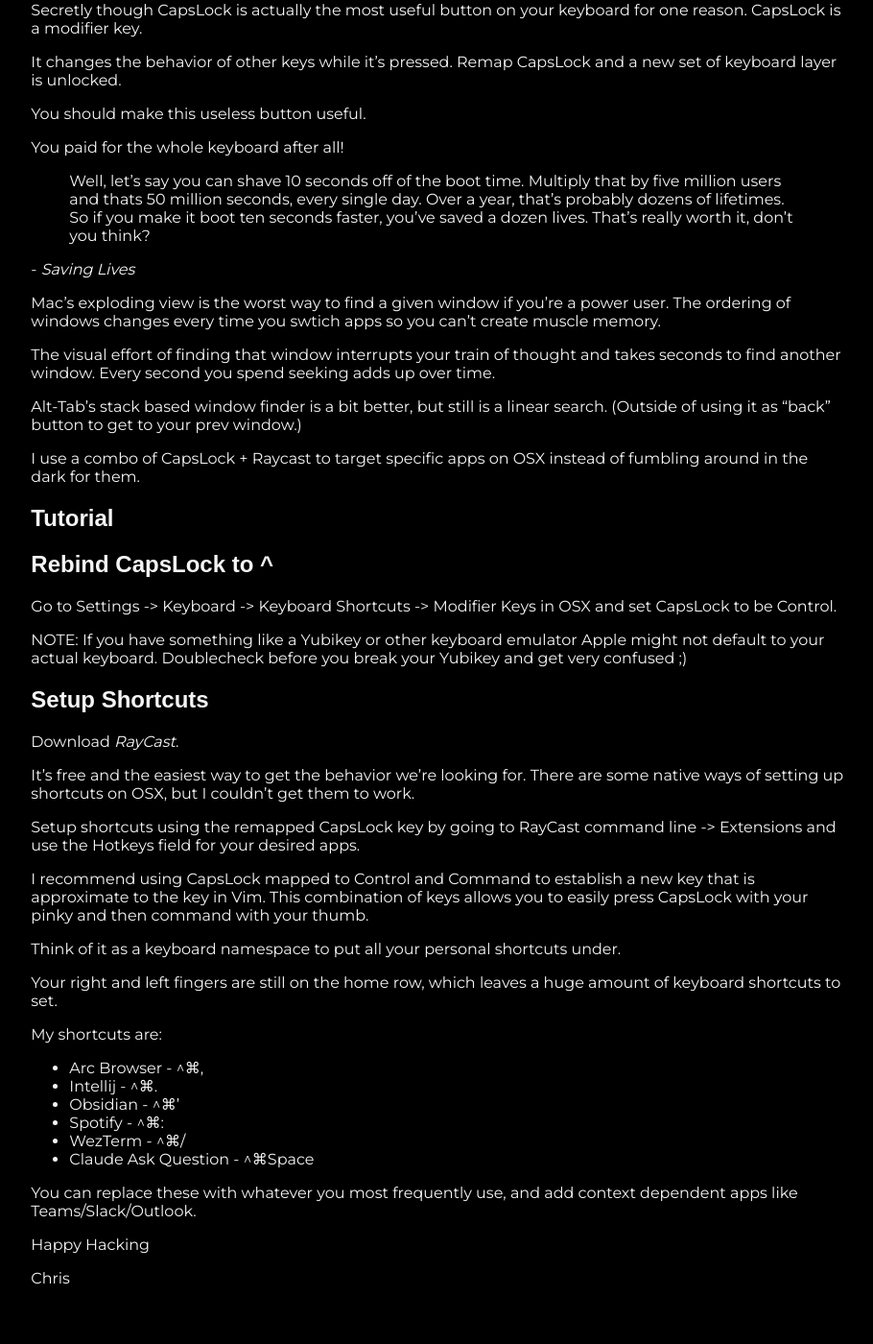
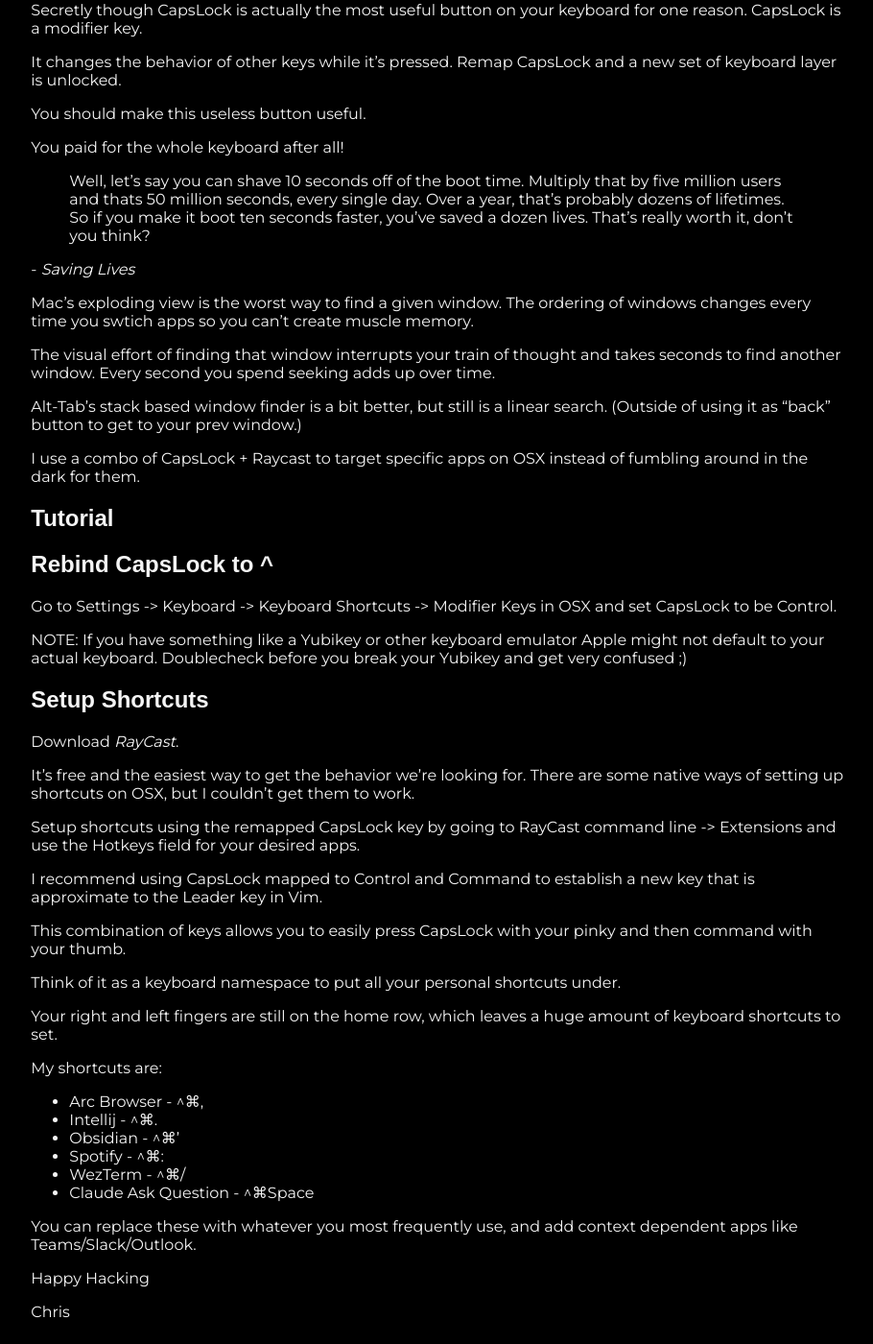
Before and after one commit to ChristianBako/christianbako.github.io, a Jekyll site: the page built from _posts/2024-09-26-Specific-Purpose-1.md, in a window 1280 px wide and 1400 px high, scrolled down 691 px. Shown: the whole window at 96% size, without its empty margins (184-1094 px from the left). Built offline with Jekyll 4.4.1, drawn with Linux system fonts in a browser that asks for light colours; some web fonts are replaced; before the commit the page ends 2056 px from its top, so only the background shows below that; some of the changed text lies outside the part shown.

Commit message:
Update 2024-09-26-Specific-Purpose-1.md

```diff
--- a/_posts/2024-09-26-Specific-Purpose-1.md
+++ b/_posts/2024-09-26-Specific-Purpose-1.md
@@ -39,7 +39,7 @@ You paid for the whole keyboard after all!
 
 \- [Saving Lives](https://www.folklore.org/Saving_Lives.html)
 
-Mac's exploding view is the worst way to find a given window if you're a power user. The ordering of windows changes every time you swtich apps so you can't create muscle memory.
+Mac's exploding view is the worst way to find a given window. The ordering of windows changes every time you swtich apps so you can't create muscle memory.
 
 The visual effort of finding that window interrupts your train of thought and takes seconds to find another window. Every second you spend seeking adds up over time.
 
@@ -60,7 +60,8 @@ It's free and the easiest way to get the behavior we're looking for. There are s
 
 Setup shortcuts using the remapped CapsLock key by going to RayCast command line -> Extensions and use the Hotkeys field for your desired apps.
 
-I recommend using CapsLock mapped to Control and Command to establish a new key that is approximate to the <Leader> key in Vim.
+I recommend using CapsLock mapped to Control and Command to establish a new key that is approximate to the Leader key in Vim.
+
 This combination of keys allows you to easily press CapsLock with your pinky and then command with your thumb.
 
 Think of it as a keyboard namespace to put all your personal shortcuts under.
```
Also changed, not shown: other parts of _posts/2024-09-26-Specific-Purpose-1.md (+1 -1 lines).
